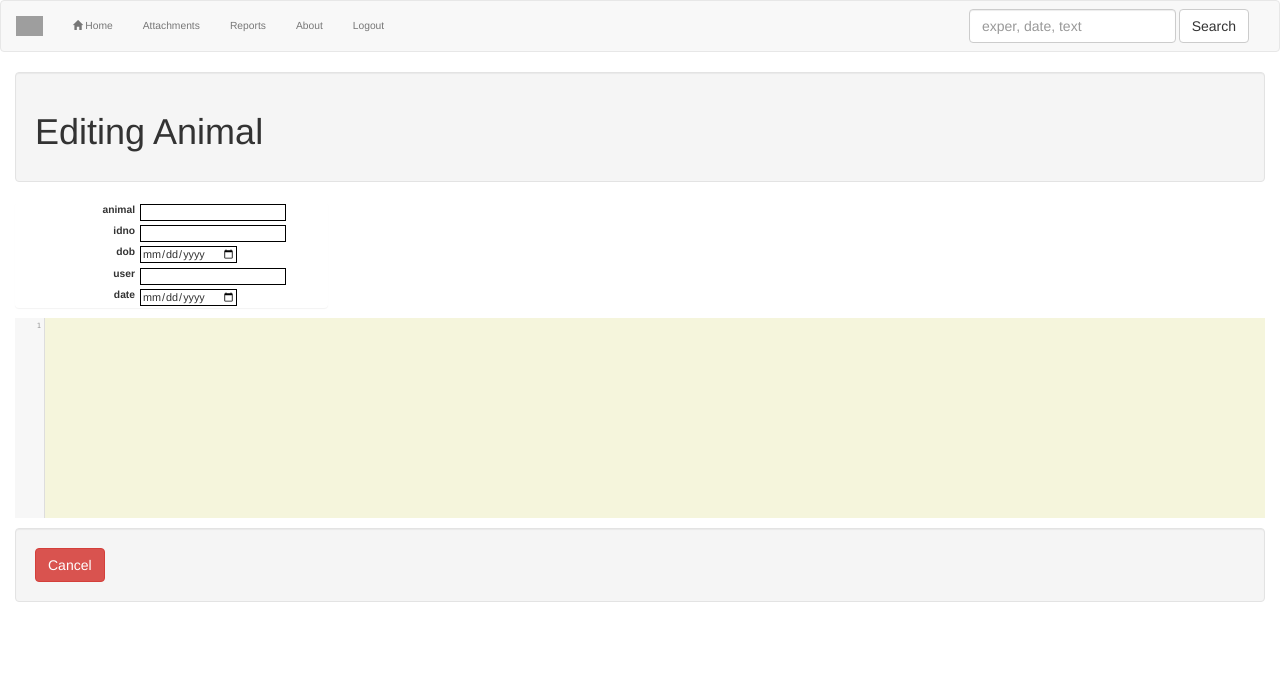
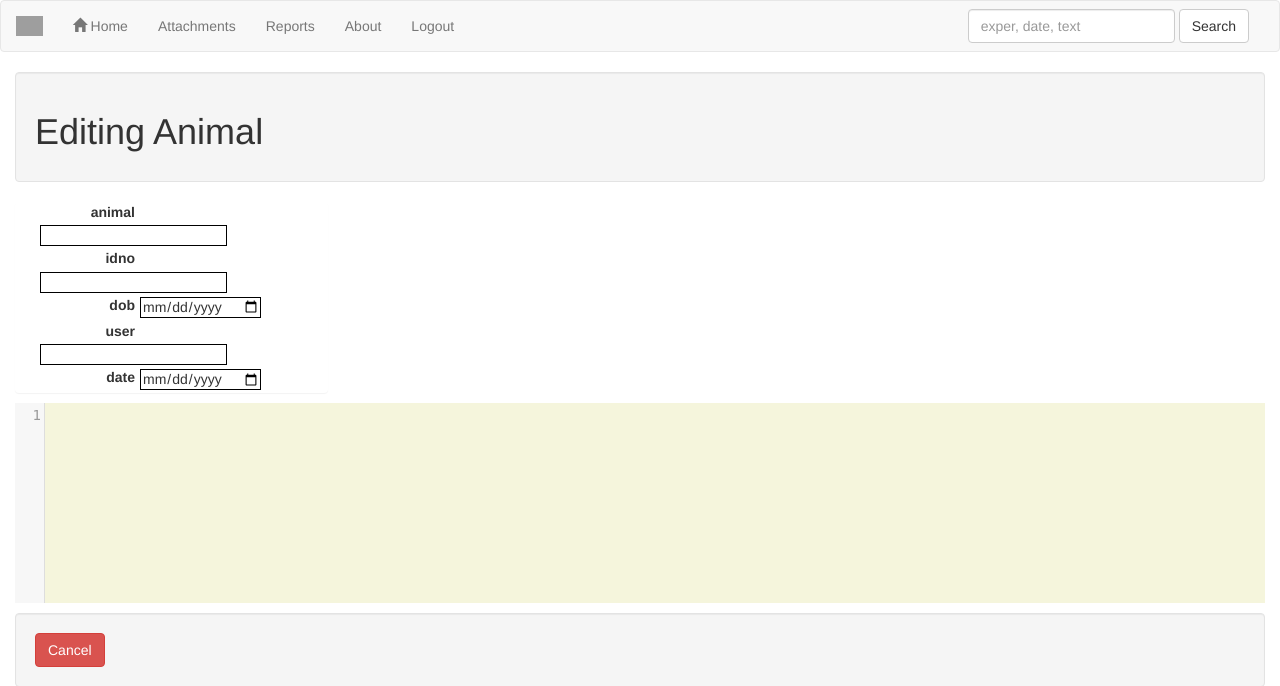
Before and after one commit to mazerj/elog-server, a Python web app: template templates/edit_animal.html in a window 1280 px wide. Shown: the top 686 px of the page. Run offline with Jinja, Linux system fonts and the light colour scheme; the template is opened without the code that fills it, so the values that code supplies are empty; some libraries are stand-ins or nearby versions; grey boxes are pictures that could not be loaded.

Commit message:
fixed Codemirror small text size

```diff
--- a/static/elog.css
+++ b/static/elog.css
@@ -1,5 +1,5 @@
 * {
-   font-size: 95%;
+   font-size: 100%;
    line-height: 1.2;
 }
 
@@ -52,7 +52,7 @@ input {	border: 1px solid black; }
 input.checkbox { border: none }
 input:focus { border: 1px dotted black; }
 input.error { border: 1px dotted red; }
-form.cmxform .gray * { color: gray; }
+/* form.cmxform .gray * { color: gray; } */
 
 @media print {
     * {
```
